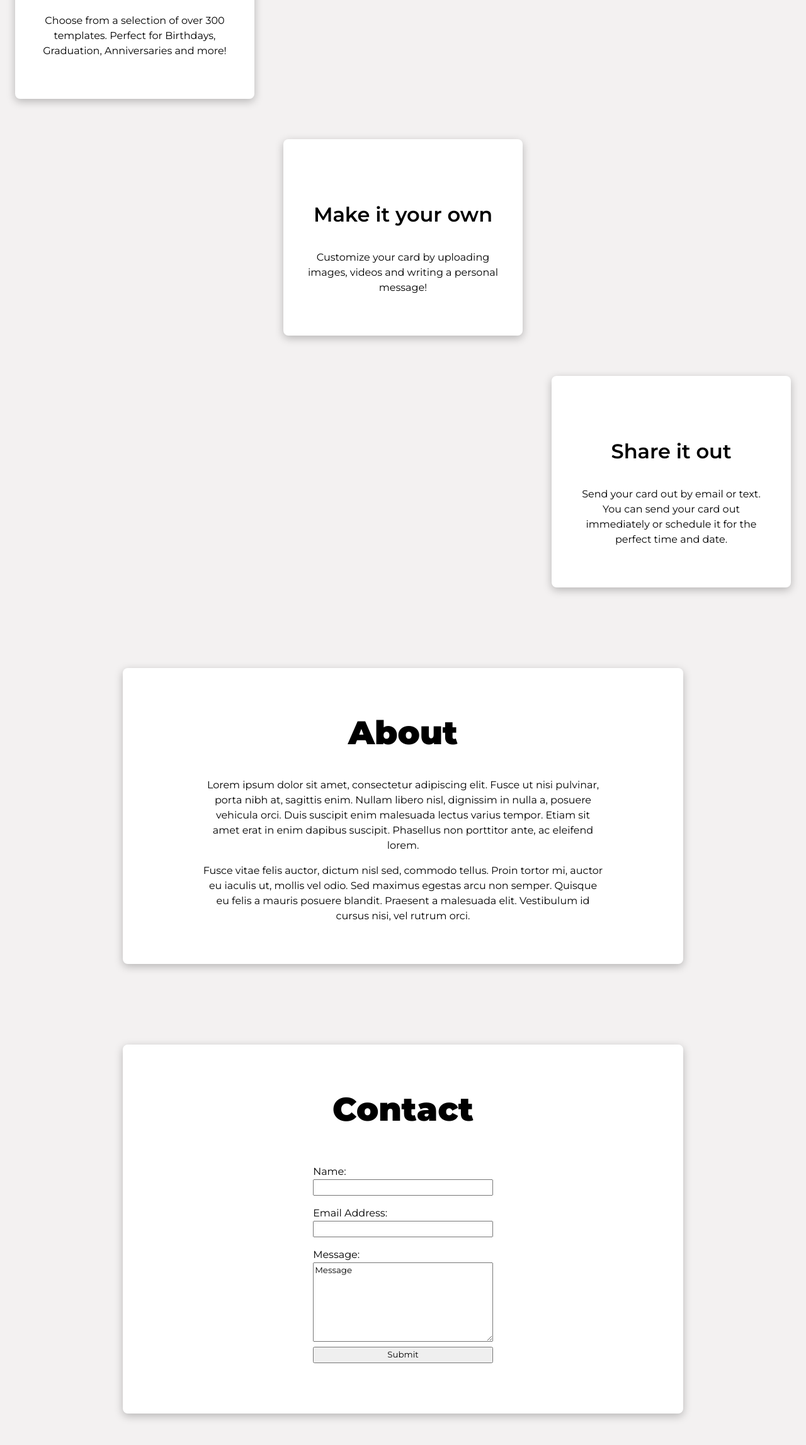
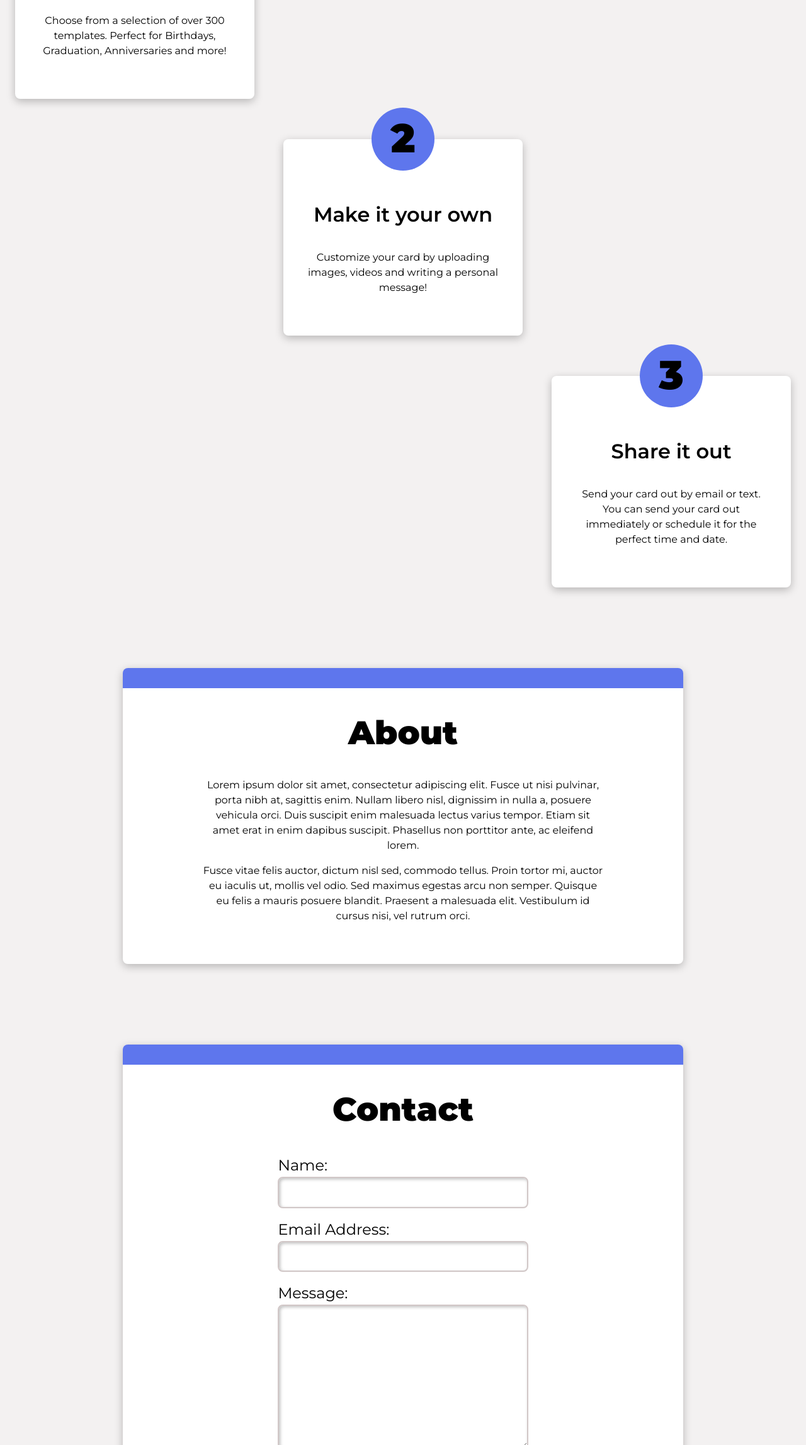
Before and after one commit to RVCC-IDMX/get-started-emgrey02, a website built with Parcel: page src/index.html in a window 1280 px wide. Shown: the part 505-2800 px from the top of the page at 63% size. Built offline with nearby package versions, Linux system fonts and the light colour scheme.

Commit message:
Create accent pseudo elements

```diff
--- a/src/index.html
+++ b/src/index.html
@@ -79,7 +79,7 @@
           <input class="contact-form__input" type="text" id="email" required>
 
           <label class="contact-form__label" for="message">Message:</label>
-          <textarea class="contact-form__input" type="text" id="message" rows='6' required>Message</textarea>
+          <textarea class="contact-form__input" type="text" id="message" rows='6' required></textarea>
 
           <button class="contact-form__submit">Submit</button>
 
--- a/src/scss/components/_card.scss
+++ b/src/scss/components/_card.scss
@@ -8,6 +8,19 @@
     text-align: center;
     max-width: 380px;
     box-shadow: var.$shadow;
+    position: relative;
+
+    &::before {
+        content: '';
+        position: absolute;
+        width: 100px;
+        height: 100px;
+        background-color: var.$accent-color;
+        border-radius: 50%;
+        top: 0;
+        left: 50%;
+        transform: translate(-50%, -50%);
+    }
 
     &__title {
         padding-block: 2rem;
--- a/src/scss/components/_form.scss
+++ b/src/scss/components/_form.scss
@@ -1,16 +1,44 @@
+@use '../utilities/variables' as var;
+
 .contact-form {
     display: flex;
     flex-direction: column;
-    padding: 1rem;
-    width: 30ch;
+    font-size: clamp(20px, 2vw, 24px);
+    width: 25ch;
     margin-inline: auto;
 
     &__label:not(:first-child){
         margin-top: 1rem;
     }
 
+    &__input {
+        font-size: inherit;
+        padding: .2em .5em;
+        border-radius: 8px;
+        border: 2px solid var.$subtle-color;
+        box-shadow: inset 2px 2px 5px rgba(0, 0, 0, 0.25);
+
+        &:focus-within{
+            outline: none;
+            border: 2px solid var.$accent-dark-color;
+        }
+    }
+
+
+
     &__submit {
+        font-size: inherit;
         margin-top: .5rem;
+        background-color: var.$accent-color;
+        border-radius: 8px;
+        border: none;
+        padding: .5rem;
+        color: white;
+        cursor: pointer;
+
+        &:hover {
+            background-color: var.$accent-dark-color;
+        }
     }
 
     #message {
--- a/src/scss/layout/_about.scss
+++ b/src/scss/layout/_about.scss
@@ -10,16 +10,27 @@
         max-width: 890px;
         gap: 1rem;
         background-color: var.$card-bkgd-color;
-        margin-inline: 1rem;
         border-radius: 8px;
-        padding-inline: 2rem;
-        padding-block: 4rem;
+        padding: 4rem 2rem;
         text-align: center;
         margin-inline: auto;
         box-shadow: var.$shadow;
+        position: relative;
 
         &--title {
             padding-block-end: 1rem;
+
+            &::before {
+                content:'';
+                width: 100%;
+                height: 2rem;
+                background-color: var.$accent-color;
+                position: absolute;
+                top: 0;
+                left: 0;
+                border-top-left-radius: 8px;
+                border-top-right-radius: 8px;
+            }
         }
 
         &--para {
--- a/src/scss/layout/_contact.scss
+++ b/src/scss/layout/_contact.scss
@@ -12,11 +12,24 @@
         gap: 2rem;
         background-color: var.$card-bkgd-color;
         box-shadow: var.$shadow;
-        padding: 4rem 2rem;
+        padding: 4rem 1rem;
         border-radius: 8px;
+        position: relative;
     }
 
     &__title {
         text-align: center;
+
+        &::before {
+            content:'';
+            width: 100%;
+            height: 2rem;
+            background-color: var.$accent-color;
+            position: absolute;
+            top: 0;
+            left: 0;
+            border-top-left-radius: 8px;
+            border-top-right-radius: 8px;
+        }
     }
 }
--- a/src/scss/layout/_get-started.scss
+++ b/src/scss/layout/_get-started.scss
@@ -1,4 +1,5 @@
 @use '../utilities/variables' as var;
+@use '../base/typography' as type;
 
 .get-started {
     display: flex;
@@ -14,13 +15,31 @@
 
     .first {
         align-self: flex-start;
+
+        &::before {
+            content: '1';
+            font-size: 64px;
+            font-weight: type.$h1-wght;
+        }
     }
 
     .second {
         align-self: center;
+
+        &::before {
+            content: '2';
+            font-size: 64px;
+            font-weight: type.$h1-wght;
+        }
     }
 
     .third {
         align-self: flex-end;
+
+        &::before {
+            content: '3';
+            font-size: 64px;
+            font-weight: type.$h1-wght;
+        }
     }
 }
```
